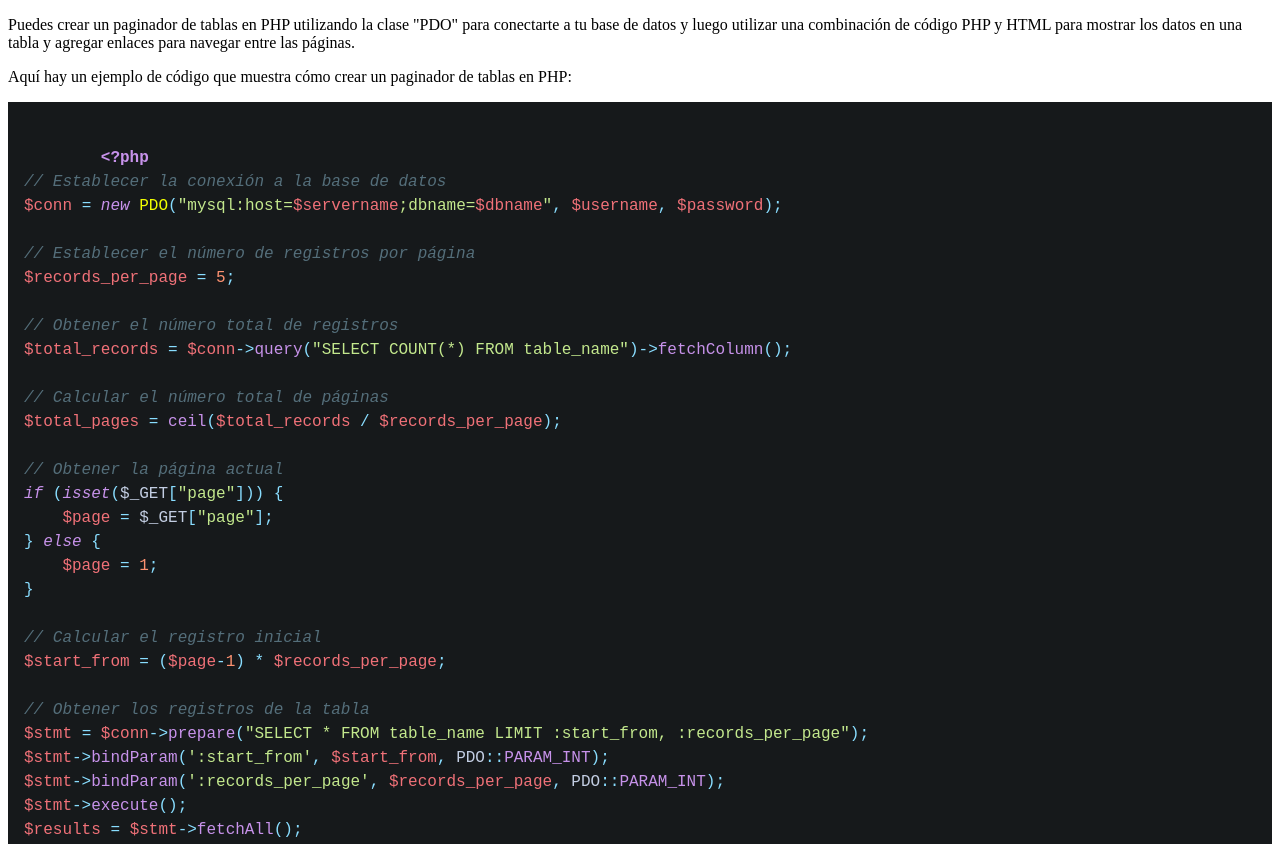
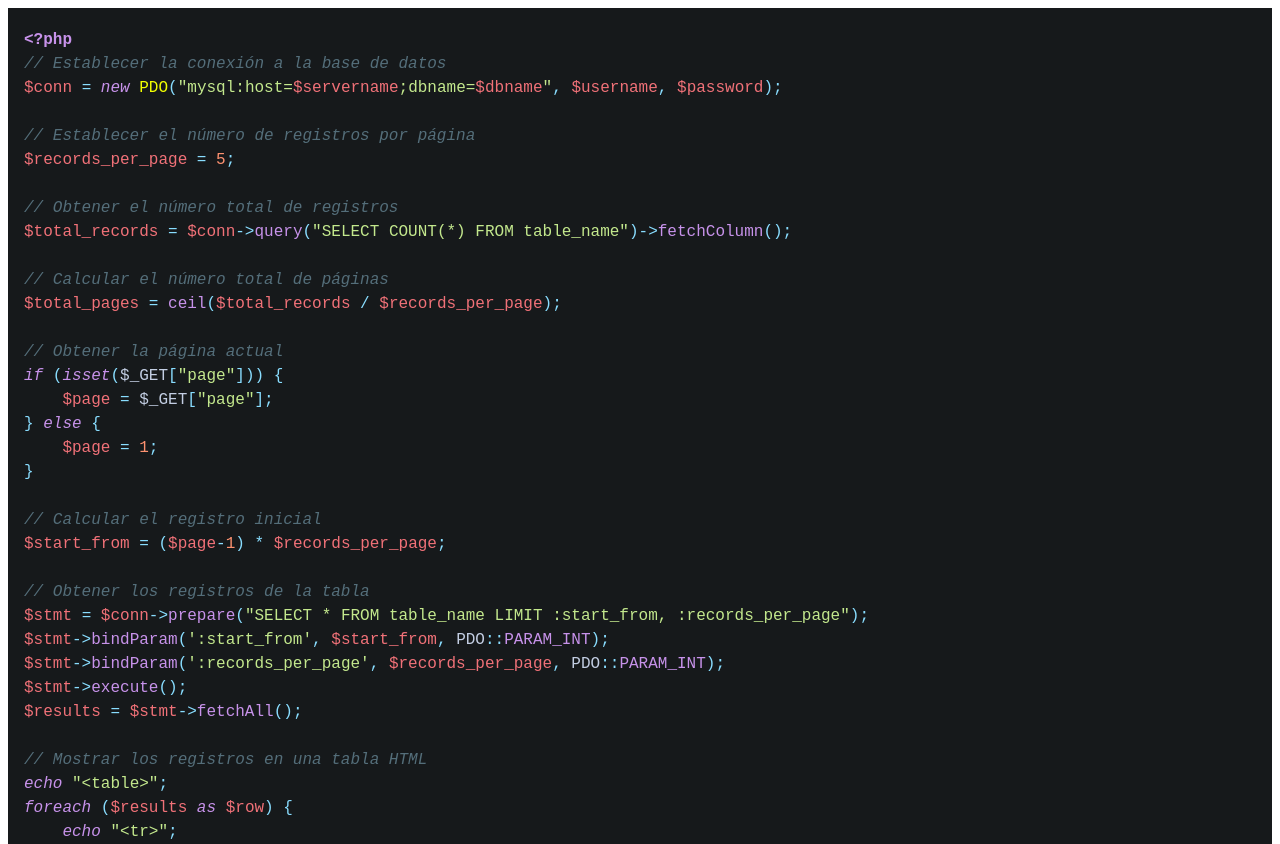
Before and after one commit to pirulug/prismjs, a plain HTML site: page index.html in a window 1280 px wide. Shown: the top 844 px of the page. Drawn offline with Linux system fonts and the light colour scheme; a web font is replaced by a local one.

Commit message:
Update index.html

```diff
--- a/index.html
+++ b/index.html
@@ -1,19 +1,15 @@
 <!DOCTYPE html>
 <html lang="en">
   <head>
-    <meta charset="UTF-8">
-    <meta http-equiv="X-UA-Compatible" content="IE=edge">
-    <meta name="viewport" content="width=device-width, initial-scale=1.0">
+    <meta charset="UTF-8" />
+    <meta http-equiv="X-UA-Compatible" content="IE=edge" />
+    <meta name="viewport" content="width=device-width, initial-scale=1.0" />
     <title>Document</title>
     <script src="prism.js"></script>
-    <link rel="stylesheet" href="prism.css">
+    <link rel="stylesheet" href="prism.css" />
   </head>
   <body>
-    <p>Puedes crear un paginador de tablas en PHP utilizando la clase &quot;PDO&quot; para conectarte a tu base de datos y luego utilizar una combinación de código PHP y HTML para mostrar los datos en una tabla y agregar enlaces para navegar entre las páginas.</p>
-    <p>Aquí hay un ejemplo de código que muestra cómo crear un paginador de tablas en PHP:</p>
-    <pre>
-      <code class="language-php">
-        &lt;?php
+    <pre><code class="language-php">&lt;?php
 // Establecer la conexión a la base de datos
 $conn = new PDO("mysql:host=$servername;dbname=$dbname", $username, $password);
 
@@ -60,8 +56,6 @@ for ($i=1; $i&lt;=$total_pages; $i++) {
     echo "&lt;a href='pagination.php?page=".$i."'&gt;".$i."&lt;/a&gt;";
 }
 echo "&lt;/div&gt;";
-?&gt;
-      </code>
-    </pre>
+?&gt;</code></pre>
   </body>
 </html>
```
